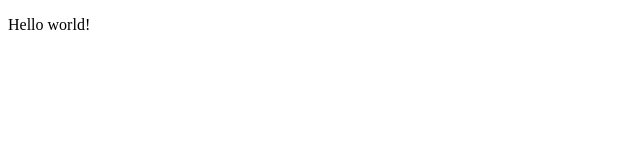
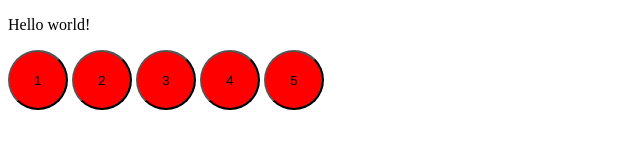
Before and after one commit to programmira/js, a plain HTML site: page index.html in a window 1280 px wide. Shown: the whole page, without its empty margins (0-640 px from the left). Drawn offline with Linux system fonts and the light colour scheme.

Commit message:
done course-28

```diff
--- a/css/style.css
+++ b/css/style.css
@@ -1,11 +1,9 @@
-body {
-    background-color: yellow;
-    width: 80%;
-    color: black;
-    font-size: 14px;
+button {
+    background-color: red;
+    border-radius: 50%;
+    width: 60px;
+    height: 60px;
 }
-
-h1 {
-    font-size: 16px;
-    text-decoration: black;
+.red{
+    background-color: pink;
 }
--- a/index.html
+++ b/index.html
@@ -4,14 +4,20 @@
     <meta charset="UTF-8">
     <meta http-equiv="X-UA-Compatible" content="IE=edge">
     <meta name="viewport" content="width=device-width, initial-scale=1.0">
+    <link rel="stylesheet" href="css/style.css">
+
     <title>Document</title>
 </head>
 <body>
     <p>Hello world!</p>
+<div class="box" id="box">
+    <button>1</button>
+    <button>2</button>
+    <button>3</button>
+    <button>4</button>
+    <button>5</button>
+</div>
 
-    <!-- <script>
-        alert (1);
-    </script> -->
     <script src="js/script.js"></script>
 </body>
 </html>
--- a/js/script.js
+++ b/js/script.js
@@ -1056,4 +1056,155 @@
 
 // #9
 
-alert(+"Infinity");
+// alert(+"Infinity");
+
+// Задачи на математические функции JavaScript
+// Работа с %
+// Задача №1
+// let a = 10;
+// let b = 3;
+// function del() {
+//     let c = a % b;
+//     console.log(c);
+// }
+// del();
+
+
+// Задача №2
+// let a = 10;
+// let b = 3;
+// let c = a % b;
+// if(c === 0) {
+//     console.log(`Делится ${a / b}`);
+// } else {
+//     console.log(`Делится с остатком ${c}`);
+// }
+
+// Работа со степенью и корнем
+// Задача №3
+
+// let st = Math.pow(2, 10);
+// console.log(st);
+
+// Задача №4
+// let a = Math.sqrt(245);
+// console.log(a);
+
+// Задача №5
+// let c = [4, 2, 5, 19, 13, 0, 10];
+// let b = 0;
+// for(let i = 0; i < c.length; i++) {
+//     b = Math.pow(c[i], 2) + b;
+// }
+// console.log(Math.sqrt(b));
+
+// Работа с функциями округления
+
+// Задача №6
+
+// console.log(Math.round(Math.sqrt(379)));
+
+// let num = Math.sqrt(379);
+// console.log(num.toFixed(2));
+
+// let num = Math.sqrt(379);
+// console.log(num.toFixed(1));
+
+// Задача №7
+// let c = {
+//     'floor': Math.floor(Math.sqrt(587)),
+//     'ceil': Math.ceil(Math.sqrt(587))
+// };
+// console.log(c);
+
+
+// Задача №8
+
+// console.log(Math.max(4, -2, 5, 19, -130, 0, 10));
+// console.log(Math.min(4, -2, 5, 19, -130, 0, 10));
+
+
+// Работа с рандомом
+
+// Задача №9
+
+// document.write(Math.round(Math.random() * 100));
+
+// Задача №10
+// let a = [];
+// for(let i = 0; i < 10; i++){
+//     a = Math.round(Math.random() * 10) + ',' +` ${a}`;
+// }
+// console.log(a);
+
+// let arr = [];
+// for (let i = 0; i < 10; i++) {
+// 	arr[i] = Math.floor(Math.random() * (100 - 1 + 1)) + 1;
+// }
+// alert(arr);
+
+
+// Работа с модулем
+// Задача №11
+// let a = -3;
+// let b = 1;
+// console.log(Math.abs(a-b));
+
+// Задача №12
+// let a = 3;
+// let b = 5;
+// let c = Math.abs(a - b);
+// console.log(c);
+
+// let a = 6;
+// let b = 1;
+// let c = Math.abs(a - b);
+// console.log(c);
+
+// Задачи
+// Задача №13
+// let arr = [12, 15, 20, 25, 59, 79];
+// let b = 0;
+// for(let i = 0; i < arr.length; i++){
+//     b = arr[i] + b;
+// }
+// console.log(b / arr.length);
+
+// Задача №14
+// let num = 4;
+//     for(let i = num - 1; i > 0; i--){
+//          num *= i;
+//      }
+//    console.log(num);
+
+// Получение элементов со страницы
+
+// const box = window.document.getElementById("box");
+// console.log(box);
+
+// const btns = document.getElementsByTagName('button');
+// console.log(btns[0]);
+
+// const oneHeart = document.querySelector('div');
+// console.log(oneHeart);
+
+// Действия с элементами на странице
+
+// box[2].style.borderRadius = '30%';
+// box.button.style.cssText = 'background-color: blue, width: 500px';
+
+
+const div = document.createElement('div');
+const box = document.getElementsByClassName('box'),
+    btns = document.getElementsByTagName('button');
+div.classList.add('red');
+document.body.append(div);
+// document.querySelector('.box').prepend(div);
+// document.querySelector('.box').append(div);
+
+// document.box.button[1].before(div);
+// btns[3].after(div);
+// btns.insertBefore(div, btns[3]);
+
+// div.innerHTML = '<h1>Hello Vlad! How are you doing?</h1>';
+div.getContent = 'Hello';
```
